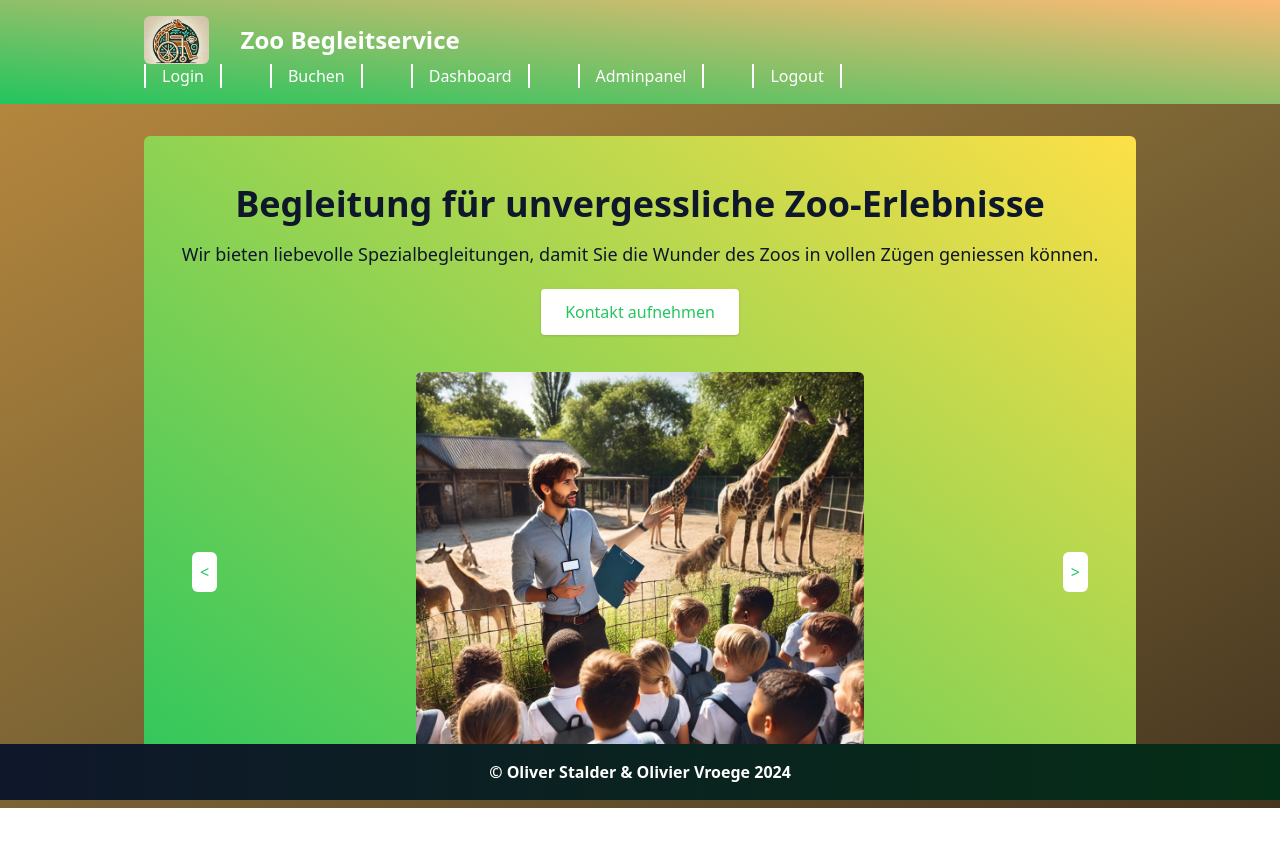
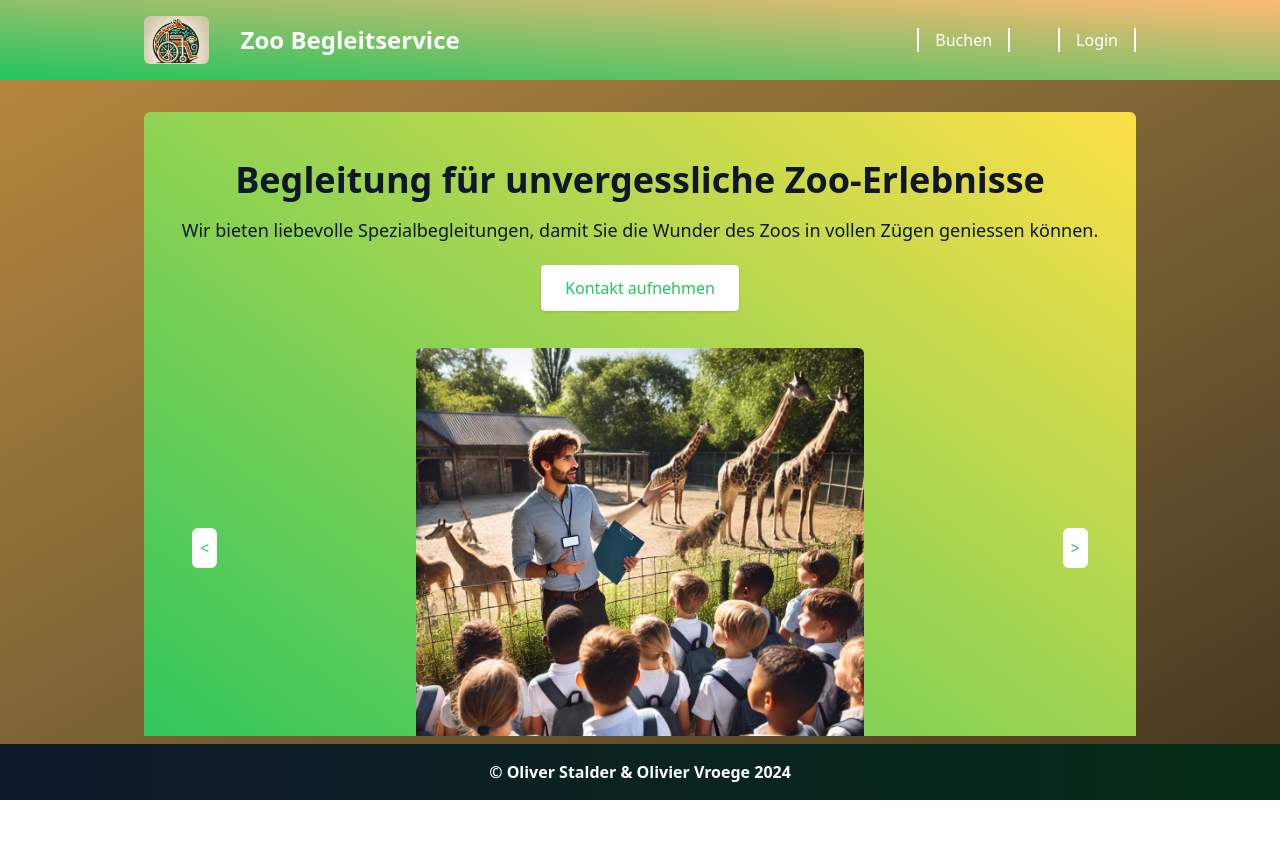
Before and after one commit to Seismix/zoo-begleitservice, a SvelteKit app: page / in a window 1280 px wide. Shown: the top 846 px of the page. Built offline with nearby package versions, Linux system fonts and the light colour scheme; no server answers.

Commit message:
Add using cookie to track login status

```diff
--- a/src/routes/+layout.svelte
+++ b/src/routes/+layout.svelte
@@ -1,34 +1,46 @@
 <script lang="ts">
-	import '../app.css';
-	import { fade } from 'svelte/transition';
-	let { children, data } = $props<{ children: any, data: { url: string } }>();
+    import "../app.css";
+    import { fade } from "svelte/transition";
+    let { children, data } = $props<{
+        children: any;
+        data: { url: string; logged_in: boolean };
+    }>();
 </script>
 
 <div class="flex flex-col justify-between min-h-screen">
+    <div class=" bg-gradient-to-tr from-green-500 to-orange-300 w-full h-auto">
         <div
-		class=" bg-gradient-to-tr from-green-500 to-orange-300 w-full h-auto"
+            class="flex flex-wrap items-center justify-between md:mx-4 lg:mx-32 p-4"
         >
-		<div class="flex flex-wrap items-center justify-between md:mx-4 lg:mx-32 p-4">
             <a
                 href="/"
                 class="flex items-center justify-between gap-8 hover:scale-110 transform transition duration-500"
             >
                 <img src="/logo.png" class="h-12 rounded-md" alt="Fine" />
-				<span class="self-center text-2xl font-semibold whitespace-nowrap"> Zoo Begleitservice </span>
+                <span
+                    class="self-center text-2xl font-semibold whitespace-nowrap"
+                >
+                    Zoo Begleitservice
+                </span>
             </a>
             <ul class="flex justify-between gap-12">
                 <li
                     class="hover:scale-125 transform transition duration-500 flex place-items-center border-x-2 border-white px-4"
                 >
-					<a href="/login" class="rounded">Login</a>
+                    <a
+                        href={data.logged_in ? "/dashboard/request" : "/login"}
+                        class="rounded hover:scale-110 transform transition duration-500"
+                        >Buchen</a
+                    >
                 </li>
+                {#if !data.logged_in}
                     <li
                         class="hover:scale-125 transform transition duration-500 flex place-items-center border-x-2 border-white px-4"
                     >
-					<a href="/dashboard/request" class="rounded hover:scale-110 transform transition duration-500"
-						>Buchen</a
-					>
+                        <a href="/login" class="rounded">Login</a>
                     </li>
+                {/if}
+                {#if data.logged_in}
                     <li
                         class="hover:scale-125 transform transition duration-500 flex place-items-center border-x-2 border-white px-4"
                     >
@@ -43,21 +55,26 @@
                         class="hover:scale-125 transform transition duration-500 flex place-items-center border-x-2 border-white px-4"
                     >
                         <form action="/logout" method="post">
-						<button type="submit" class="rounded">Logout</button>
+                            <button type="submit" class="rounded">Logout</button
+                            >
                         </form>
                     </li>
+                {/if}
             </ul>
         </div>
     </div>
     <div class="bg-gradient-to-br from-[#D9A84E] via-[#967B3E] to-[#5A4A2E]">
         {#key data.url}
             <div
-				class=" md:px-12 lg:px-32 bg-fixed min-h-[calc(100vh-6rem)] grid bg-gradient-to-br from-[#B4863D] via-[#7A6334] to-[#463620] overflow-hidden py-4"
+                class="md:px-12 lg:px-32 bg-fixed min-h-[calc(100vh-6rem)] grid bg-gradient-to-br from-[#B4863D] via-[#7A6334] to-[#463620] overflow-hidden py-4"
                 style="display: flex; flex-direction: column; justify-content: flex-start; align-items: stretch;"
                 in:fade={{ duration: 500, delay: 500 }}
                 out:fade={{ duration: 500 }}
             >
-				<div class="slot-content flex-grow" style="width: 100%; height: 100%;">
+                <div
+                    class="slot-content flex-grow"
+                    style="width: 100%; height: 100%;"
+                >
                     {@render children()}
                 </div>
             </div>
@@ -66,12 +83,16 @@
     <div
         class="sticky bottom-0 z-50 bg-gradient-to-r from-slate-900 to-[#052e16] w-full h-auto"
     >
-		<div class="flex flex-wrap items-center justify-center md:mx-4 lg:mx-32 py-4">
+        <div
+            class="flex flex-wrap items-center justify-center md:mx-4 lg:mx-32 py-4"
+        >
             <a
                 href="/"
                 class="flex items-center justify-center gap-8 hover:scale-110 transform transition duration-500"
             >
-				<span class="self-center font-semibold whitespace-nowrap"> © Oliver Stalder & Olivier Vroege 2024 </span>
+                <span class="self-center font-semibold whitespace-nowrap">
+                    © Oliver Stalder & Olivier Vroege 2024
+                </span>
             </a>
         </div>
     </div>
--- a/src/routes/+layout.ts
+++ b/src/routes/+layout.ts
@@ -1,7 +1,8 @@
 /** @type {import('./$types').PageLoad} */
-export function load({ url }) {
+export function load({ url, data }) {
 	return {
 		url: url.pathname,
+		logged_in: data.logged_in
 	};
 }
 
--- a/src/routes/login/+page.server.ts
+++ b/src/routes/login/+page.server.ts
@@ -24,7 +24,7 @@ export const actions: Actions = {
         // Check if the user already exists
         const existingUser = await getUserByEmail(email);
         if (existingUser) {
-            return fail(400, { error: "User already exists.", email, name });
+            return fail(400, { error: "User already exists.", email });
         }
 
         // Create the user in the database
```
Lines whose indentation alone changed are shown as unchanged.
